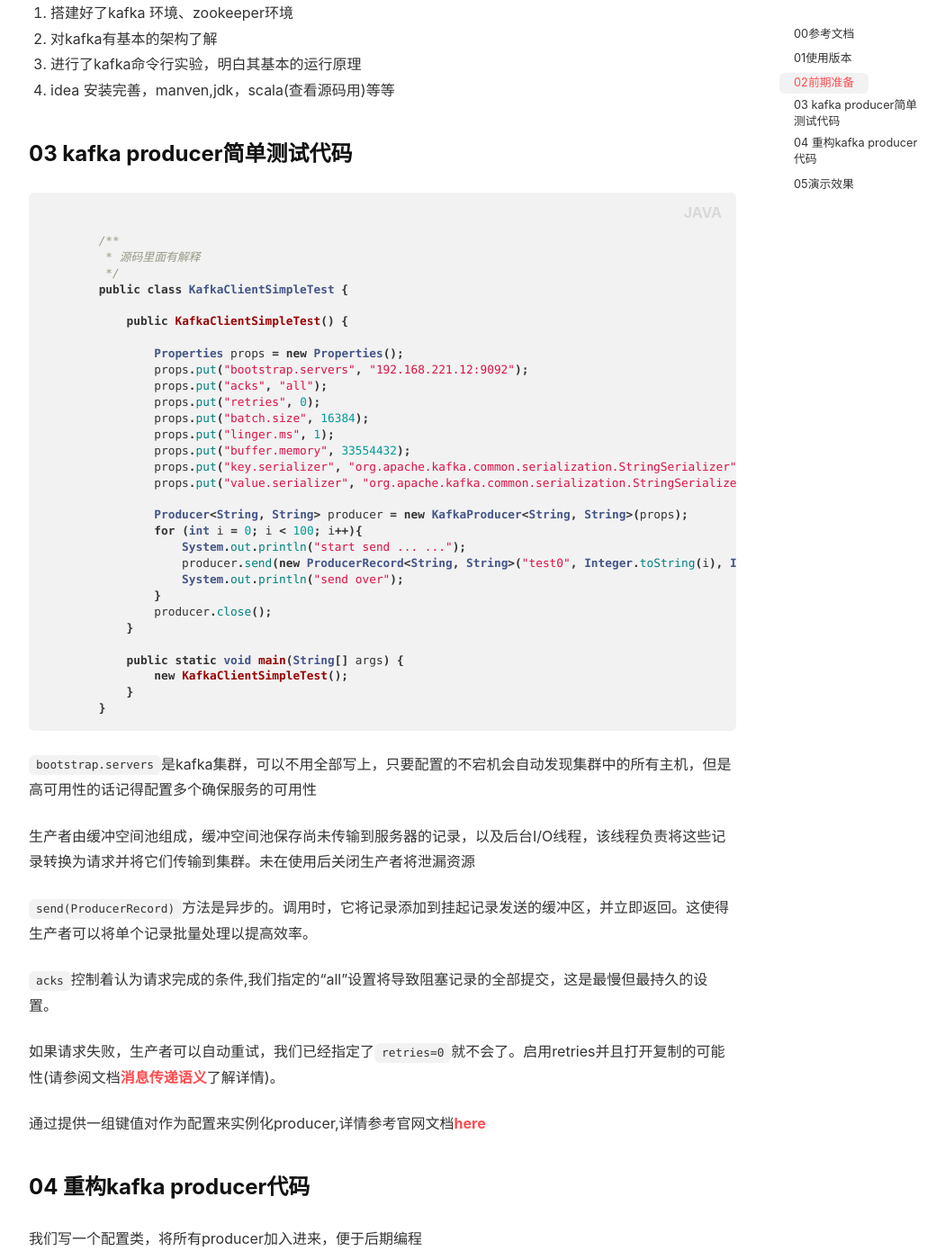
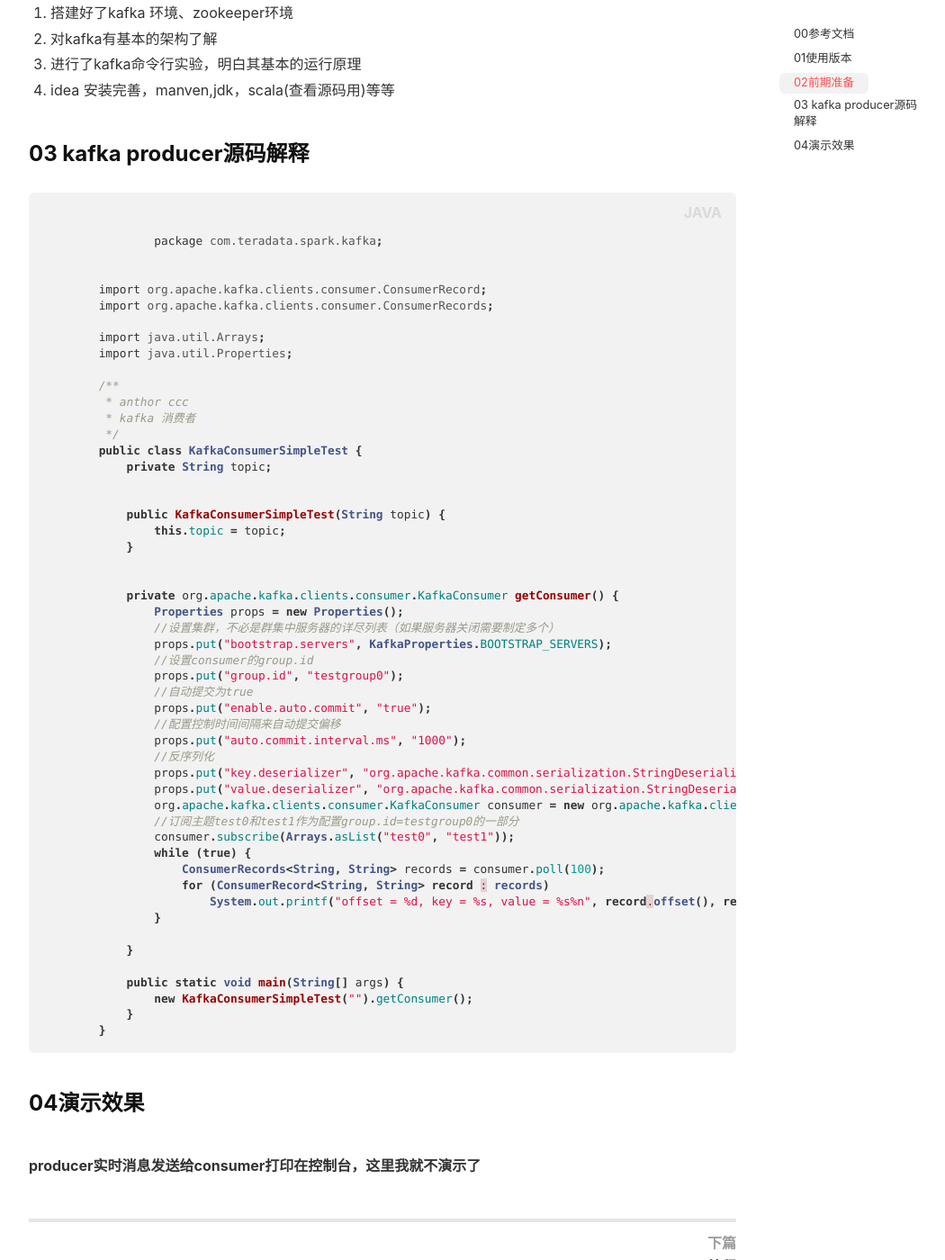
Before and after one commit to Ccccong/Ccccong.github.io, a Jekyll site: the page built from _posts/2018-07-27-Kafka Producer API编程.md, in a window 1280 px wide and 1400 px high, scrolled down 618 px. Shown: the whole window at 90% size, without its empty margins (105-1155 px from the left). Built offline with Jekyll 4.4.1, drawn with Linux system fonts in a browser that asks for light colours; nearby versions of some CDN libraries; some of the changed text lies outside the part shown.

Commit message:
Update Kafka Producer API编程

```diff
--- a/_posts/2018-07-27-Kafka Producer API编程.md
+++ b/_posts/2018-07-27-Kafka Producer API编程.md
@@ -1,7 +1,7 @@
 ---
 title: Kafka Producer API编程
 layout: post
-categories: 'kafka,java'
+categories: 'kafka, java'
 tags: Hadoop
 ---
 ### 00参考文档
@@ -19,205 +19,67 @@
 3. 进行了kafka命令行实验，明白其基本的运行原理
 4. idea 安装完善，manven,jdk，scala(查看源码用)等等
 
-### 03 kafka producer简单测试代码
+
+### 03 kafka producer源码解释
 
 {% highlight java %}
 
+		package com.teradata.spark.kafka;
+
+
+	import org.apache.kafka.clients.consumer.ConsumerRecord;
+	import org.apache.kafka.clients.consumer.ConsumerRecords;
+
+	import java.util.Arrays;
+	import java.util.Properties;
+
 	/**
-	 * 源码里面有解释
+	 * anthor ccc
+	 * kafka 消费者
 	 */
-	public class KafkaClientSimpleTest {
+	public class KafkaConsumerSimpleTest {
+	    private String topic;
 
-	    public KafkaClientSimpleTest() {
 
+	    public KafkaConsumerSimpleTest(String topic) {
+	        this.topic = topic;
+	    }
+
+
+	    private org.apache.kafka.clients.consumer.KafkaConsumer getConsumer() {
 	        Properties props = new Properties();
-	        props.put("bootstrap.servers", "192.168.221.12:9092");
-	        props.put("acks", "all");
-	        props.put("retries", 0);
-	        props.put("batch.size", 16384);
-	        props.put("linger.ms", 1);
-	        props.put("buffer.memory", 33554432);
-	        props.put("key.serializer", "org.apache.kafka.common.serialization.StringSerializer");
-	        props.put("value.serializer", "org.apache.kafka.common.serialization.StringSerializer");
+	        //设置集群，不必是群集中服务器的详尽列表（如果服务器关闭需要制定多个）
+	        props.put("bootstrap.servers", KafkaProperties.BOOTSTRAP_SERVERS);
+	        //设置consumer的group.id
+	        props.put("group.id", "testgroup0");
+	        //自动提交为true
+	        props.put("enable.auto.commit", "true");
+	        //配置控制时间间隔来自动提交偏移
+	        props.put("auto.commit.interval.ms", "1000");
+	        //反序列化
+	        props.put("key.deserializer", "org.apache.kafka.common.serialization.StringDeserializer");
+	        props.put("value.deserializer", "org.apache.kafka.common.serialization.StringDeserializer");
+	        org.apache.kafka.clients.consumer.KafkaConsumer consumer = new org.apache.kafka.clients.consumer.KafkaConsumer(props);
+	        //订阅主题test0和test1作为配置group.id=testgroup0的一部分
+	        consumer.subscribe(Arrays.asList("test0", "test1"));
+	        while (true) {
+	            ConsumerRecords<String, String> records = consumer.poll(100);
+	            for (ConsumerRecord<String, String> record : records)
+	                System.out.printf("offset = %d, key = %s, value = %s%n", record.offset(), record.key(), record.value());
+	        }
 
-	        Producer<String, String> producer = new KafkaProducer<String, String>(props);
-	        for (int i = 0; i < 100; i++){
-	            System.out.println("start send ... ...");
-	            producer.send(new ProducerRecord<String, String>("test0", Integer.toString(i), Integer.toString(i)));
-	            System.out.println("send over");
-	        }
-	        producer.close();
 	    }
 
 	    public static void main(String[] args) {
-	        new KafkaClientSimpleTest();
+	        new KafkaConsumerSimpleTest("").getConsumer();
 	    }
 	}
+
 
 {% endhighlight java %}
 
 <!--more-->
-`bootstrap.servers`是kafka集群，可以不用全部写上，只要配置的不宕机会自动发现集群中的所有主机，但是高可用性的话记得配置多个确保服务的可用性
-
-生产者由缓冲空间池组成，缓冲空间池保存尚未传输到服务器的记录，以及后台I/O线程，该线程负责将这些记录转换为请求并将它们传输到集群。未在使用后关闭生产者将泄漏资源
-
-`send(ProducerRecord)`方法是异步的。调用时，它将记录添加到挂起记录发送的缓冲区，并立即返回。这使得生产者可以将单个记录批量处理以提高效率。
-
-`acks`控制着认为请求完成的条件,我们指定的“all”设置将导致阻塞记录的全部提交，这是最慢但最持久的设置。
-
-如果请求失败，生产者可以自动重试，我们已经指定了<code>retries=0</code>就不会了。启用retries并且打开复制的可能性(请参阅文档<a href=" http://kafka.apache.org/document.html #semantic ">消息传递语义</a>了解详情)。
-
-通过提供一组键值对作为配置来实例化producer,详情参考官网文档<a href="http://kafka.apache.org/documentation.html#producerconfigs">here</a>
 
 
-### 04 重构kafka producer代码
-
-我们写一个配置类，将所有producer加入进来，便于后期编程
-
-{% highlight java%}
-
-	/**
-	 * @author CCC
-	 * kafka常用配置文件
-	 */
-	public class KfkProperties {
-	    final static String ZK = "192.168.221.12:2181";
-	    final static String TOPIC = "test0";
-	    final static String BOOTSTRAP_SERVERS = "192.168.221.12:9092,192.168.221.12:9092,192.168.221.12:9092";
-	    final static String ACKS = "all";
-	    final static Integer RETRIES = 0;
-	    final static Integer BATCH_SIZE = 16384;
-	    final static Integer LINGER_MS = 1;
-	    final static Integer BUFFER_MEMORY = 33554432;
-	    final static String KEY_SERIALIZER = "org.apache.kafka.common.serialization.StringSerializer";
-	    final static String VALUE_SERIALIZER = "org.apache.kafka.common.serialization.StringSerializer";
-	}
-
-{% endhighlight java%}
-
-我们编写一个生产者，用于发送消息，此次调用的是kafka 源码里面的方法，提供回调函数，开启线程，控制发送时间
-
-{% highlight java %}
-
-        	/**
-	 * @author ccc
-	 * kafka producer properties
-	 */
-	public class KfkProducer extends Thread {
-	    private String topic;
-	    private Producer<String, String> producer;
-	    private final Boolean isAsync;
-
-
-	    public KfkProducer(String topic, Boolean isAsync) {
-	        System.out.println("start producer");
-	        this.topic = topic;
-	        this.isAsync = isAsync;
-
-	        Properties properties = new Properties();
-
-	        properties.put("bootstrap.servers", KfkProperties.BOOTSTRAP_SERVERS);
-	        properties.put("acks", KfkProperties.ACKS);
-	        properties.put("retries", KfkProperties.RETRIES);
-	        properties.put("batch.size", KfkProperties.BATCH_SIZE);
-	        properties.put("linger.ms", KfkProperties.LINGER_MS);
-	        properties.put("buffer.memory", KfkProperties.BUFFER_MEMORY);
-	        properties.put("key.serializer", KfkProperties.KEY_SERIALIZER);
-	        properties.put("value.serializer", KfkProperties.VALUE_SERIALIZER);
-
-
-	        producer = new KafkaProducer<String, String>(properties);
-	    }
-
-
-	    @Override
-	    public void run() {
-	        super.run();
-	        int messageNo = 0;
-	        while (true) {
-	            String message = "message_" + messageNo;
-	            long startTime = System.currentTimeMillis();
-	            if (isAsync) {
-	                producer.send(new ProducerRecord<String, String>(topic, messageNo + "", message), new DemoCallback(startTime, messageNo, message));
-	            } else {
-	                try {
-	                    producer.send(new ProducerRecord<String, String>(topic, messageNo + "", message)).get();
-	                    System.out.println("Sent message: (" + messageNo + ", " + message + ")");
-	                } catch (Exception e) {
-	                    e.printStackTrace();
-	                }
-	            }
-	            ++messageNo;
-
-	            try {
-	                Thread.sleep(2000);
-	            } catch (Exception e) {
-	                e.printStackTrace();
-	            }
-	        }
-
-	    }
-	}
-
-	class DemoCallback implements Callback {
-	    private final long startTime;
-	    private final int key;
-	    private final String message;
-
-	    public DemoCallback(long startTime, int key, String message) {
-	        this.startTime = startTime;
-	        this.key = key;
-	        this.message = message;
-	    }
-
-	    public void onCompletion(RecordMetadata metadata, Exception exception) {
-	        long elapsedTime = System.currentTimeMillis() - startTime;
-	        if (metadata != null) {
-	            System.out.println(
-	                    "message(" + key + ", " + message + ") sent to partition(" + metadata.partition() +
-	                            "), " +
-	                            "offset(" + metadata.offset() + ") in " + elapsedTime + " ms");
-	        } else {
-	            exception.printStackTrace();
-	        }
-	    }
-
-	}
-
-{% endhighlight java %}
-
-
-我们最后再写一个main方法启动改producer
-
-{% highlight java %}
-
-
-	package com.teradata.spark.kafka;
-
-	/**
-	 *kafka api 测试
-	 */
-	public class KfkClientAPP {
-	    public static void main(String[] args) {
-
-	        System.out.println("start kafka test");
-
-	        new KfkProducer(KfkProperties.TOPIC,true).start();
-	    }
-	}
-
-{% endhighlight java %}
-
-### 05演示效果
-##### 实时发送消息到后台消费端
-
-1. 启动上面编写的java producer clinet
-
-2. 开启后台消费端
-
-        kafka-console-consumer --bootstrap-server 192.168.221.12:9092 --topic test0
-3. 结果展示
-
-![TIM截图20180727125050](http://p1vuoao0b.bkt.clouddn.com/JekyllWriter/TIM截图20180727125050.png)
-
-##### 注：版本不同，使用方法不同，上面的是最新版本的时间截止2018.7。
+### 04演示效果
+##### producer实时消息发送给consumer打印在控制台，这里我就不演示了
```
